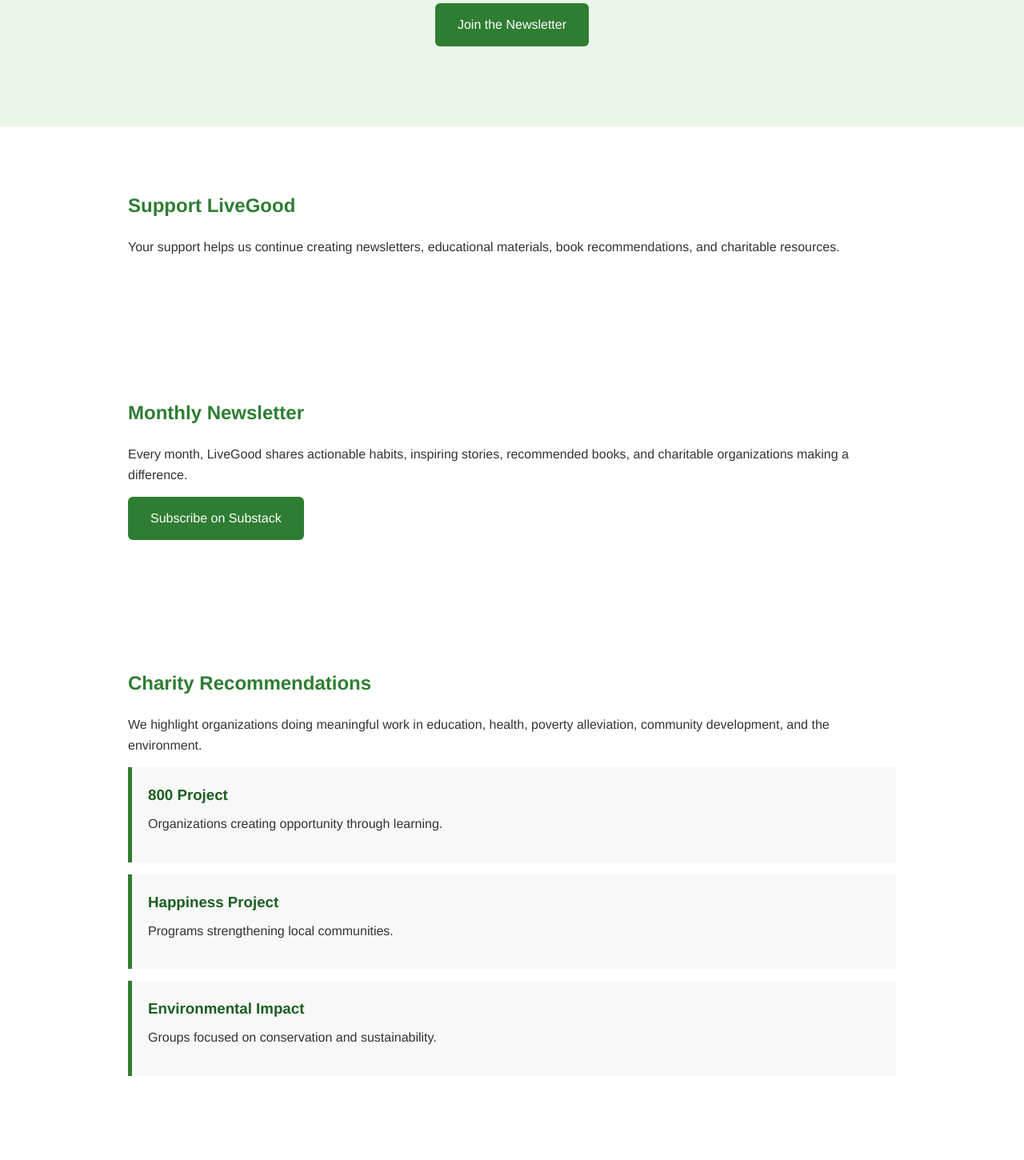
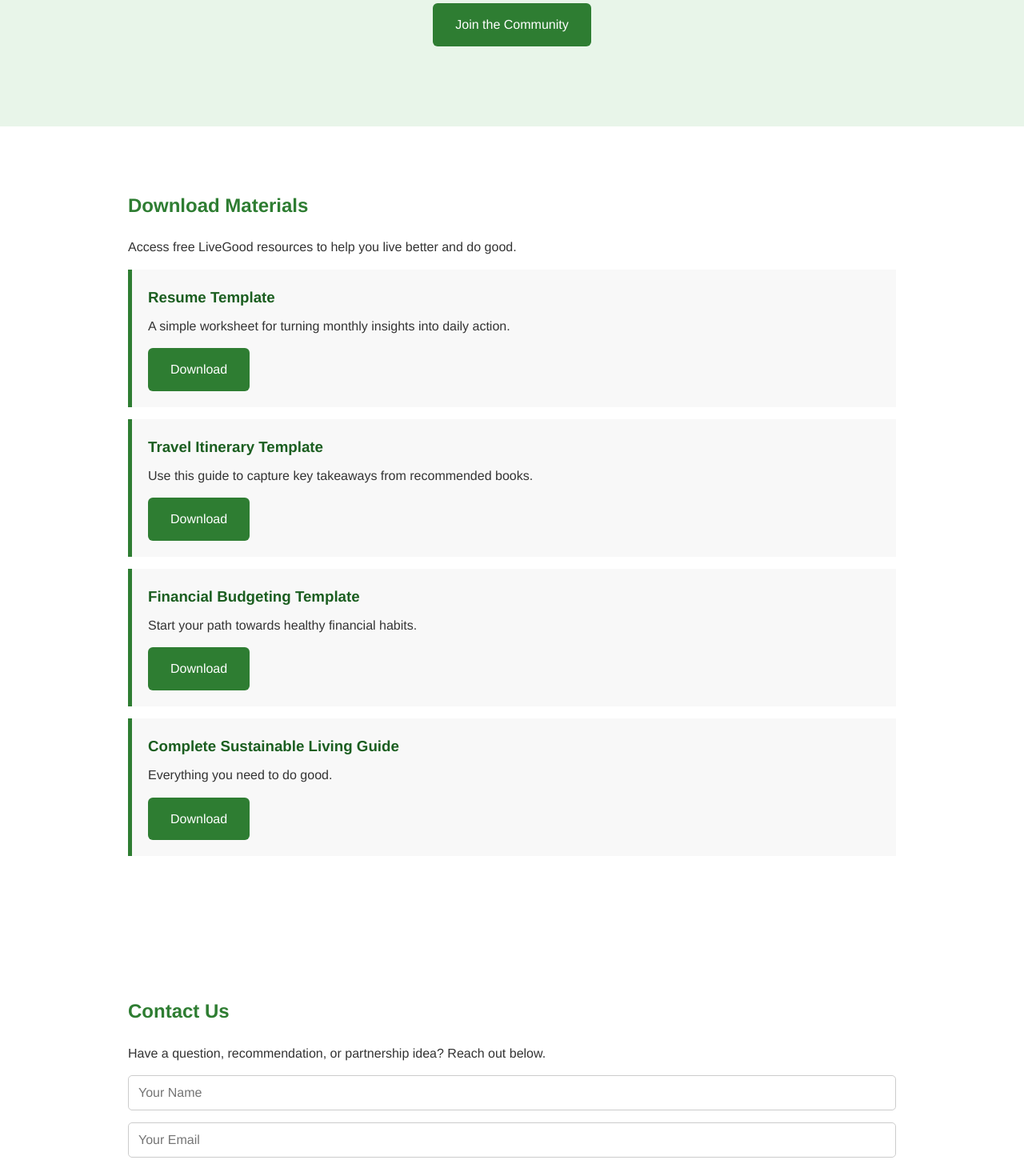
Before and after one commit to szellm1/livegoodnyc, a plain HTML site: page index.html in a window 1280 px wide. Shown: the part 359-1809 px from the top of the page at 80% size. Drawn offline with Linux system fonts and the light colour scheme; a script that the page names is missing.

Commit message:
Remove PayPal integration and related sections
Removed PayPal integration and several sections related to support, newsletter, and charities from the index.html file.

```diff
--- a/index.html
+++ b/index.html
@@ -5,13 +5,8 @@
     <meta name="viewport" content="width=device-width, initial-scale=1.0">
     <title>Live Good NYC</title>
     <link rel="stylesheet" href="styles.css">
-    <script
-  src="https://www.paypal.com/sdk/js?client-id=BAAYJk_kEyiR_1PIzPp1u10-Pq-k92OwOelGY_3WH7n-eXM62zzbPtQJOsBnuzkZr_hzgtiYVvUDGJry9k&components=hosted-buttons&enable-funding=venmo&currency=USD">
-    </script>
-
 </head>
 <body>
-
 
 <nav>
     <div class="logo">Live Good NYC</div>
@@ -26,51 +21,8 @@
 <header class="hero">
     <h1>Live Better. Do Good.</h1>
     <p>Practical monthly insights to improve your life, help others, and create lasting positive impact.</p>
-    <a href="#newsletter" class="button">Join the Newsletter</a>
+    <a href="community.html" class="button">Join the Community</a>
 </header>
-
-<section id="support">
-    <h2>Support LiveGood</h2>
-
-    <p>
-        Your support helps us continue creating newsletters,
-        educational materials, book recommendations, and charitable resources.
-    </p>
-
-    <div id="paypal-container-9VVGPT7U8EPXY"></div>
-
-    <script>
-      paypal.HostedButtons({
-        hostedButtonId: "9VVGPT7U8EPXY",
-      }).render("#paypal-container-9VVGPT7U8EPXY")
-    </script>
-</section>
-
-<section id="newsletter">
-    <h2>Monthly Newsletter</h2>
-    <p>Every month, LiveGood shares actionable habits, inspiring stories, recommended books, and charitable organizations making a difference.</p>
-    <a href="https://livegoodnyc.substack.com" class="button" target="_blank">Subscribe on Substack</a>
-</section>
-
-<section id="charities">
-    <h2>Charity Recommendations</h2>
-    <p>We highlight organizations doing meaningful work in education, health, poverty alleviation, community development, and the environment.</p>
-
-    <div class="card">
-        <h3>800 Project</h3>
-        <p>Organizations creating opportunity through learning.</p>
-    </div>
-
-    <div class="card">
-        <h3>Happiness Project</h3>
-        <p>Programs strengthening local communities.</p>
-    </div>
-
-    <div class="card">
-        <h3>Environmental Impact</h3>
-        <p>Groups focused on conservation and sustainability.</p>
-    </div>
-</section>
 
 <section id="materials">
     <h2>Download Materials</h2>
```
